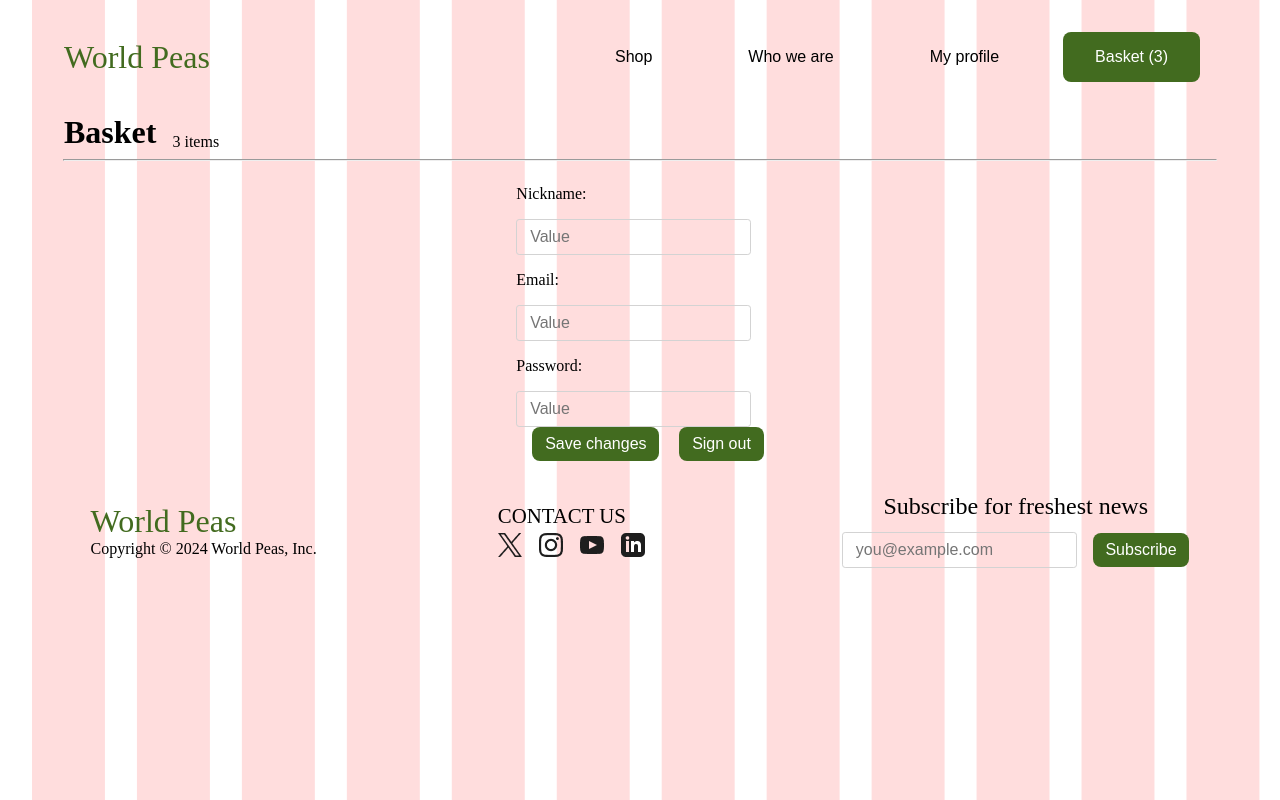
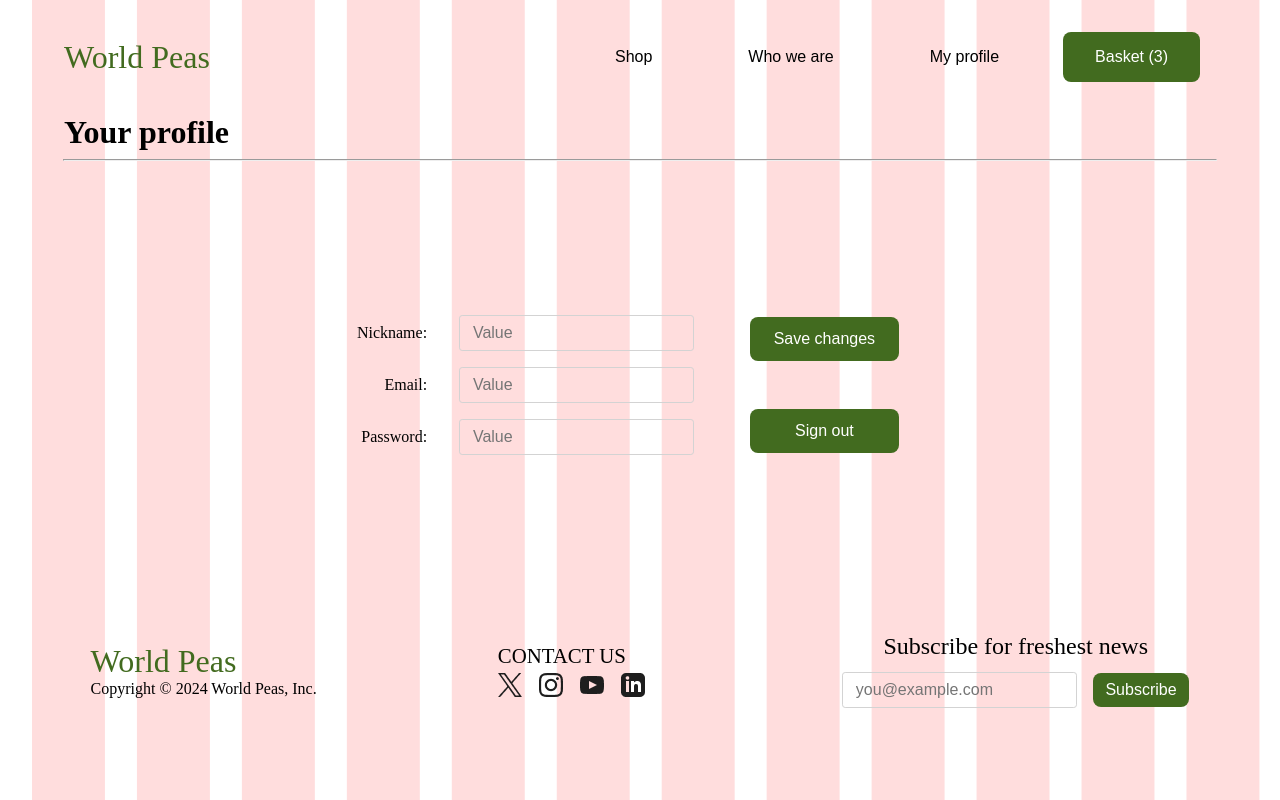
Before and after one commit to amoruch/web-store, a Flask app: template templates/profile.html in a window 1280 px wide. Run offline with Flask 3, Linux system fonts and the light colour scheme; the template is opened without the code that fills it, so the values that code supplies are empty; some libraries are stand-ins or nearby versions.

Commit message:
styled profile page

```diff
--- a/static/style.css
+++ b/static/style.css
@@ -372,3 +372,25 @@ a.active {
     background-color: #426B1F;
     color: white;
 }
+
+.profile {
+    height: 27rem;
+    display: flex;
+    align-items: center;
+    .info div {
+        display: flex;
+        justify-content: flex-end;
+        align-items: center;
+        input {
+            margin: 0.5rem 2rem 0.5rem 2rem;
+        }
+    }
+    .profile-but {
+        display: flex;
+        flex-direction: column;
+        button {
+            margin: 1.5rem;
+            padding: 0.8rem 1.5rem 0.8rem 1.5rem;
+        }
+    }
+}
--- a/templates/profile.html
+++ b/templates/profile.html
@@ -11,8 +11,7 @@
         <main>
             <div class="title">
                 <div>
-                    <h1>Basket</h1>
-                    <p>3 items</p>
+                    <h1>Your profile</h1>
                 </div>
             </div>
             <hr width="90%">
```
